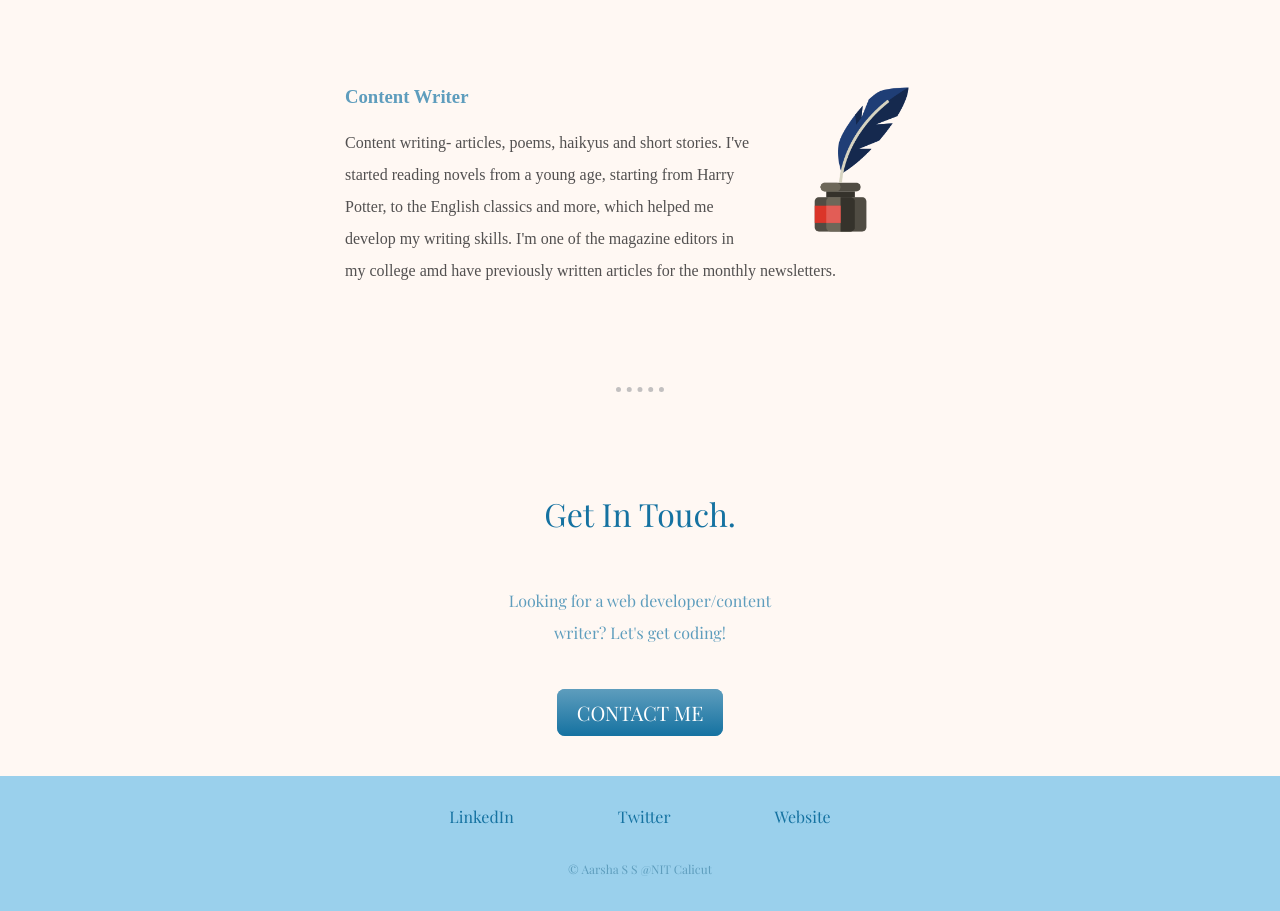
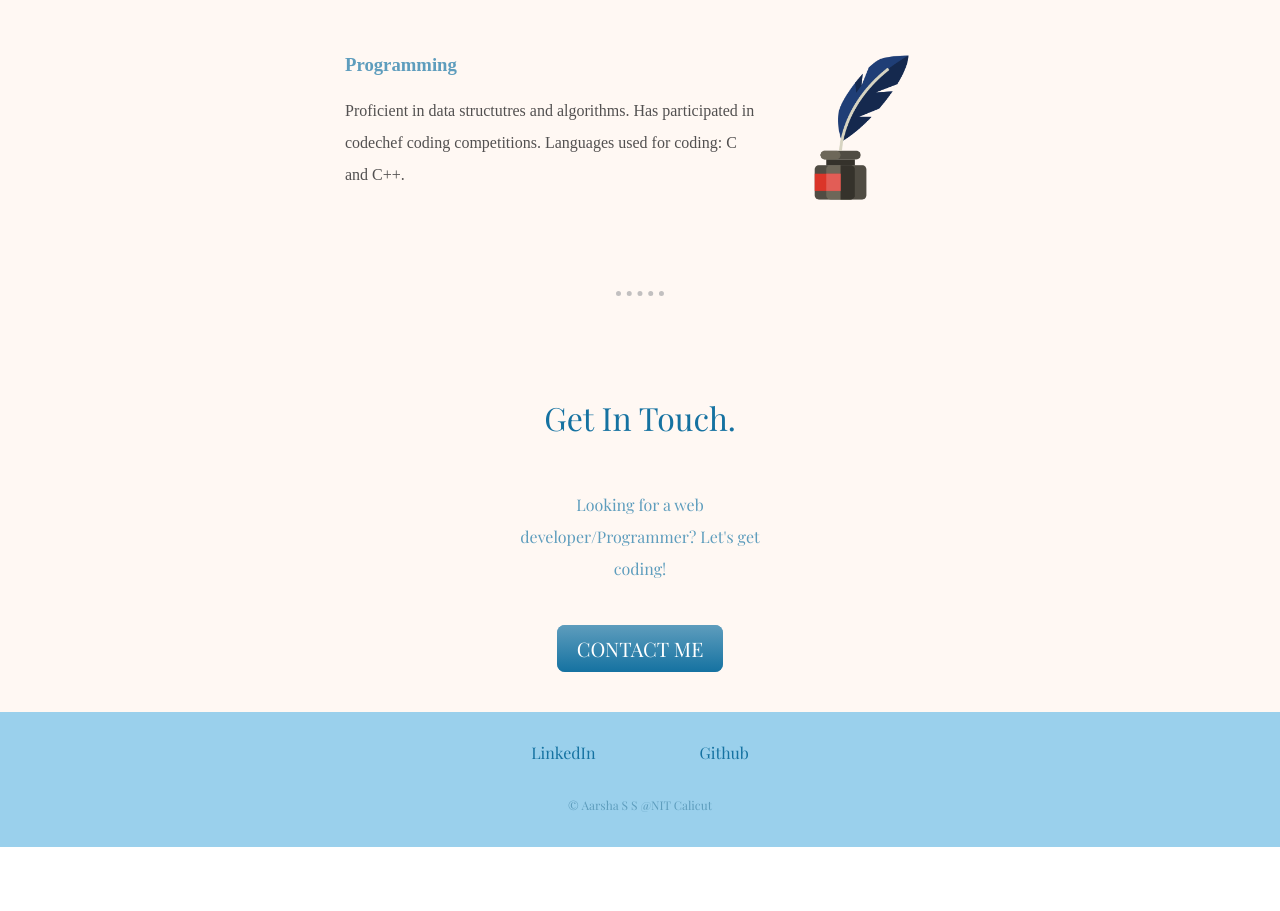
Before and after one commit to tris-12345/CV-Final, a plain HTML site: page index.html in a window 1280 px wide. Shown: the part 1602-2513 px from the top of the page. After the commit the page ends 2449 px from the top, so only its background shows below. Drawn offline with nearby package versions, Linux system fonts and the light colour scheme; a web font is replaced by a local one.

Commit message:
Add files via upload

```diff
--- a/index.html
+++ b/index.html
@@ -25,7 +25,7 @@
   <div class="profile">
     <img class="profilepic"src="deerlook.png" alt="profile-pic">
     <h2>Hello.</h2>
-    <p class="intro">I'm a Computer Science Btech second year student. Interested in building websites to gain experience.</p>
+    <p class="intro">Hi,I'm Aarsha S S, a second year btech Computer Sceince Enginering student at NIT Calicut.</p>
   </div>
   <hr class="dotted">
   <div class="skills">
@@ -37,15 +37,15 @@
     </div>
     <div class="skill-row">
       <img class="quill" src="quill.png" alt="quill-pic">
-      <h3>Content Writer</h3>
-      <p>Content writing- articles, poems, haikyus and short stories. I've started reading novels from a young age, starting from Harry Potter, to the English classics and more, which helped me develop my writing skills. I'm one of the magazine editors in my college amd have previously written articles for the monthly newsletters.</p>
+      <h3>Programming</h3>
+      <p>Proficient in data structutres and algorithms. Has participated in codechef coding competitions. Languages used for coding: C and C++. </p>
     </div>
   </div>
   <hr class="dotted">
   <div class="contact-me">
     <h2>Get In Touch.</h2>
 
-    <p class="lastnote">Looking for a web developer/content writer? Let's get coding!</p>
+    <p class="lastnote">Looking for a web developer/Programmer? Let's get coding!</p>
     <a class="btn" href="mailto:ssaarsha@email.com">CONTACT ME</a>
   </div>
 </div>
@@ -53,8 +53,8 @@
 
 <div class="bottom-container">
   <a class="footer-link" href="https://www.linkedin.com/">LinkedIn</a>
-  <a class="footer-link" href="https://twitter.com/">Twitter</a>
-  <a class="footer-link" href="https://www.appbrewery.co/">Website</a>
+  <a class="footer-link" href="https://github.com/tris-12345/">Github</a>
+
   <p class="copyright">© Aarsha S S @NIT Calicut</p>
 </div>
   </body>
```
